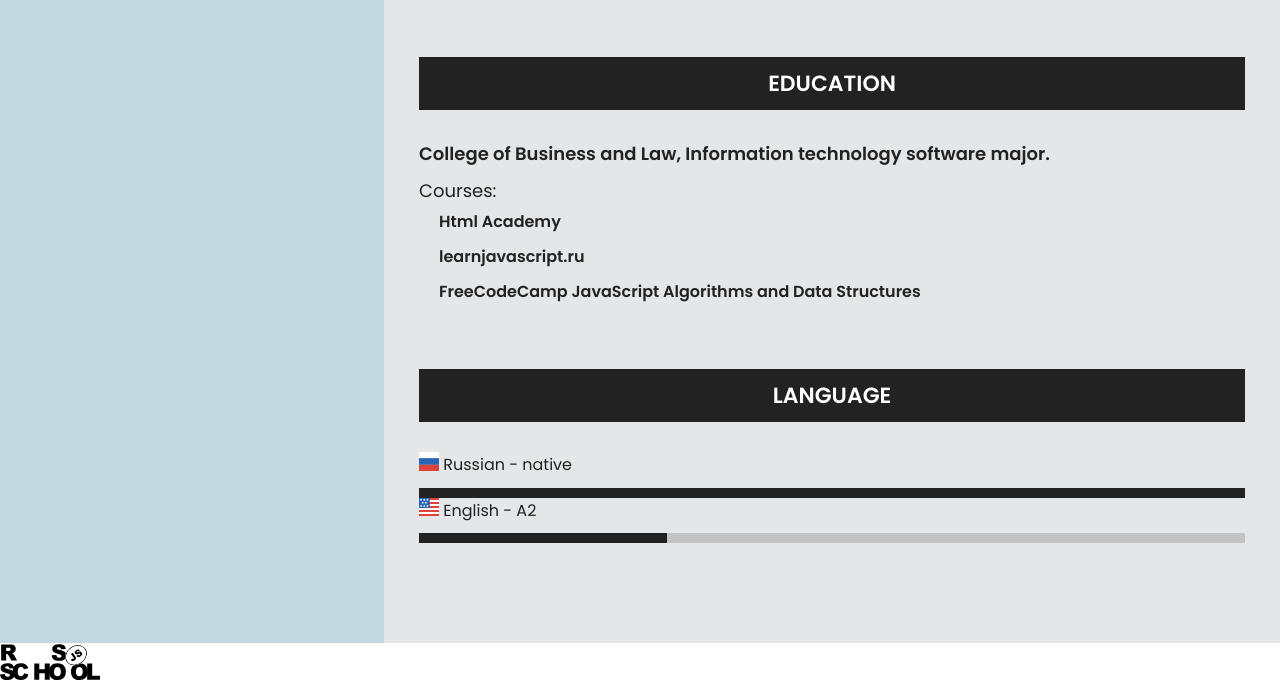
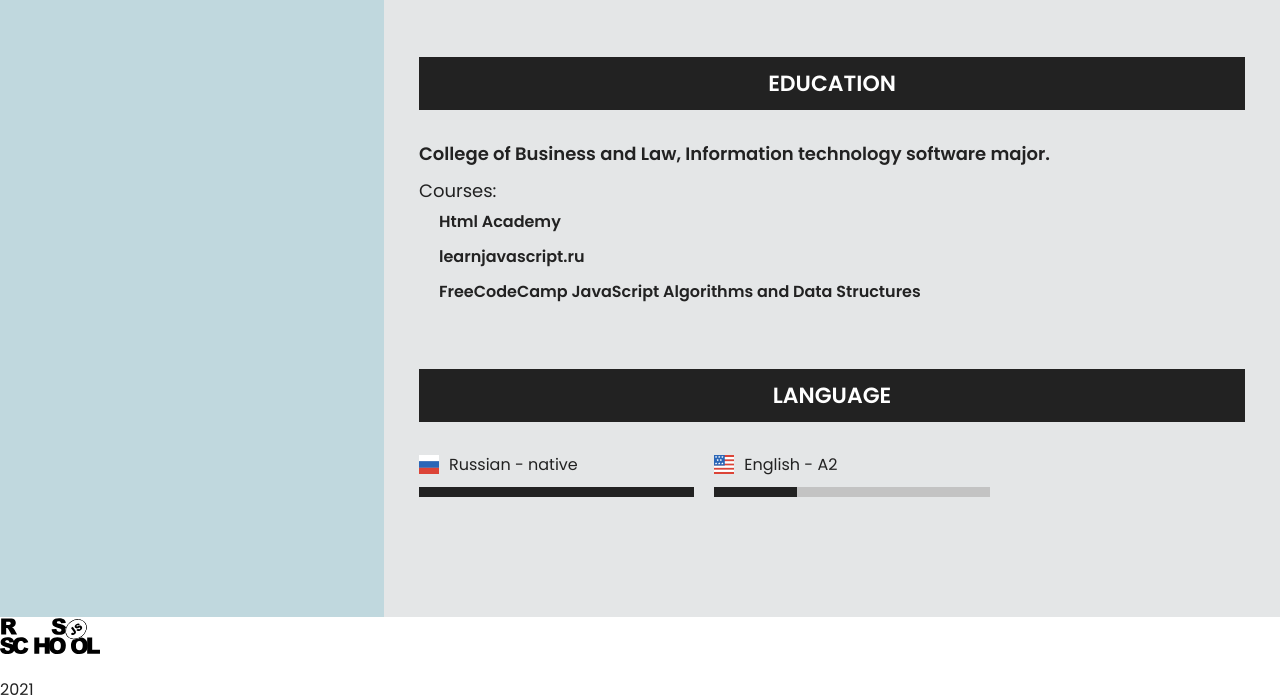
Before and after one commit to makrakvladislav/rsschool-cv, a plain HTML site: page index.html in a window 1280 px wide. Shown: the part 1175-1872 px from the top of the page. Drawn offline with Linux system fonts and the light colour scheme.

Commit message:
feat: add section language styles

```diff
--- a/style.css
+++ b/style.css
@@ -283,3 +283,20 @@ body {
   background-color: #222;
   color: #fff;
 }
+
+.language__list {
+  display: flex;
+  flex-wrap: wrap;
+  gap: 20px;
+}
+
+.language__item {
+  width: calc(100% / 3);
+  margin-bottom: 20px;
+}
+
+.language__item .item__title {
+  display: flex;
+  gap: 10px;
+  align-items: center;
+}
```
